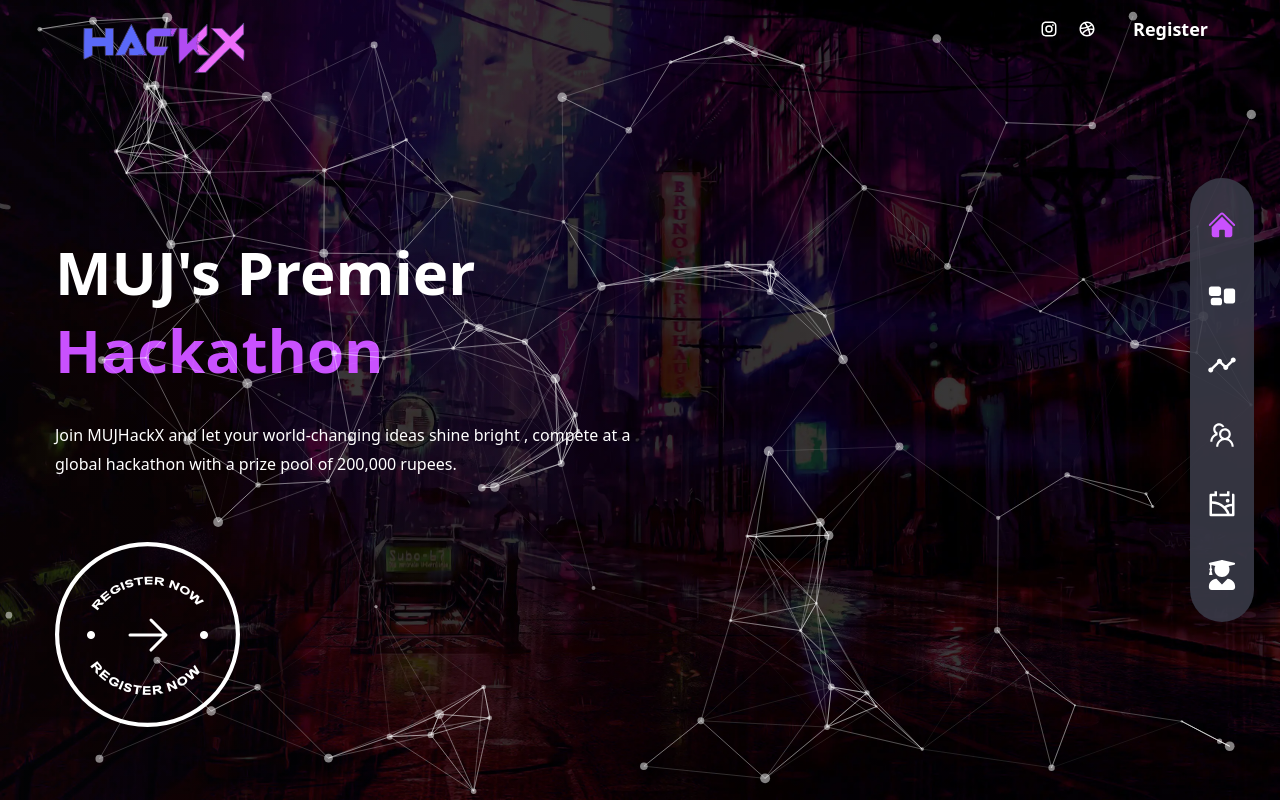
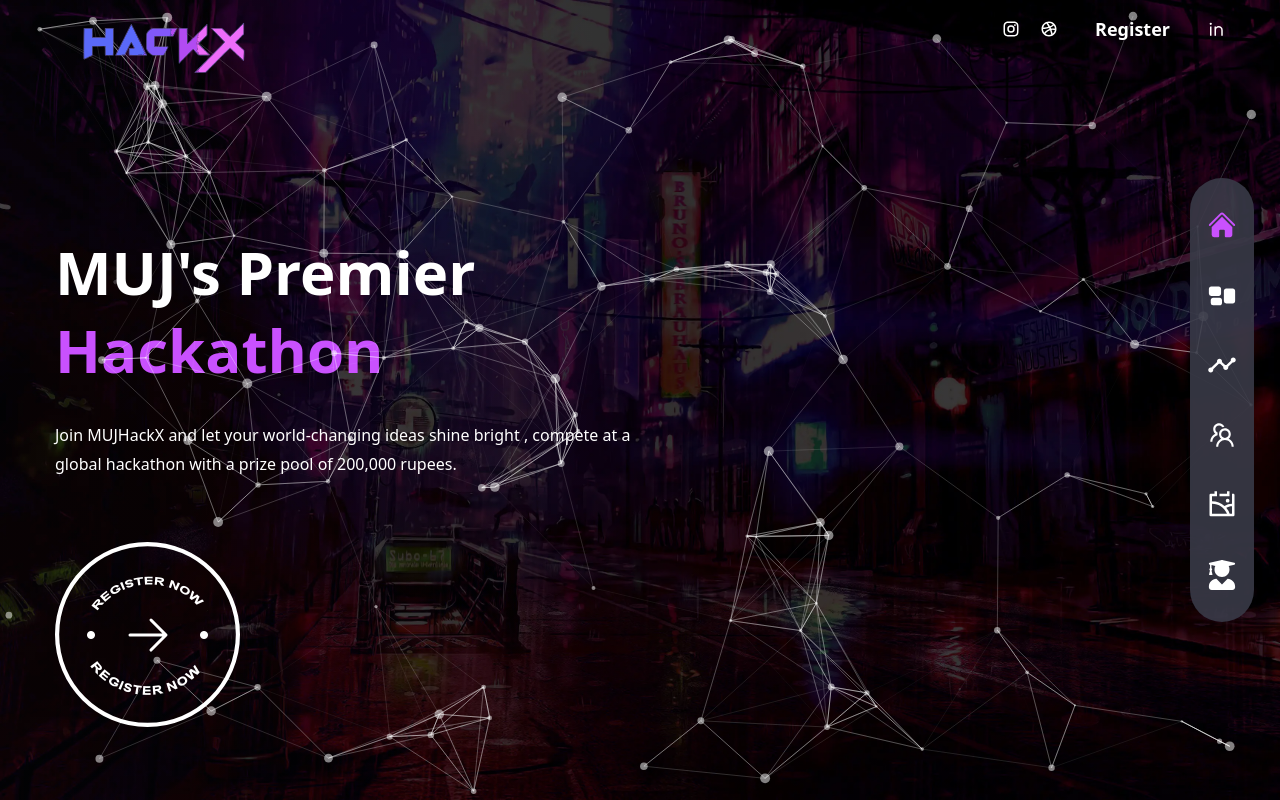
Before and after one commit to MUJHACKX/hackXwebsite, a Next.js app: page / in a window 1280 px wide. Built offline with nearby package versions, Linux system fonts and the light colour scheme.

Commit message:
Update Socials.js
update offical linkdin

```diff
--- a/components/Socials.js
+++ b/components/Socials.js
@@ -21,10 +21,10 @@ const Socials = () => {
     <Link href={'https://linktr.ee/mujhackx'} target="_blank" className=" hover:text-accent translate-all duration 300">
       <button className="bg-transparent hover:text-accent text-white font-semibold hover:text-accent py-2 px-4 border border-transparent hover:border-teansparent rounded">Register</button>
     </Link>
-    {/* <Link href={' '} className=" hover:text-accent translate-all duration 300">
+ <Link href={'https://www.linkedin.com/company/mujhackx'} className=" hover:text-accent translate-all duration 300">
       <RiLinkedinLine />
     </Link>
-    <Link href={' '} className=" hover:text-accent translate-all duration 300">
+      {/*  <Link href={' '} className=" hover:text-accent translate-all duration 300">
       <RiPinterestLine />
     </Link> */}
 
```
